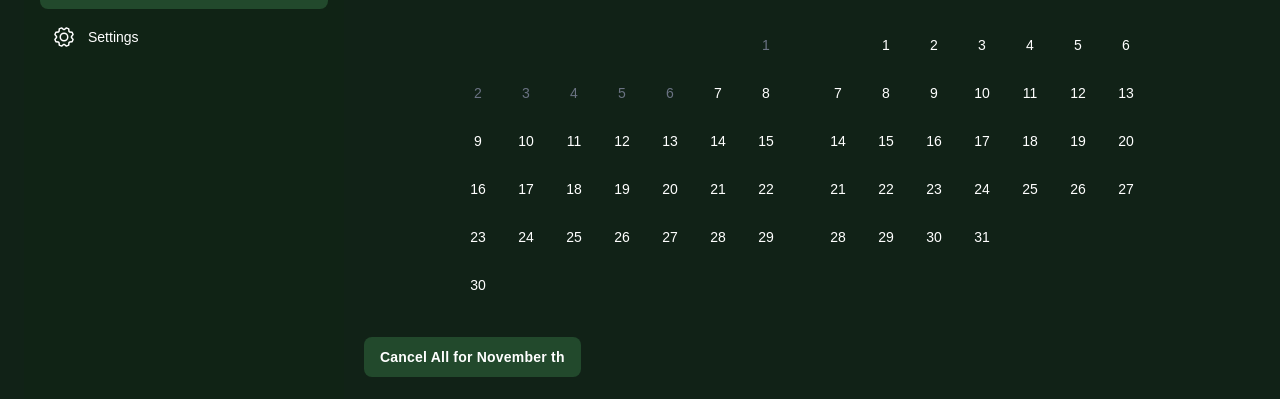
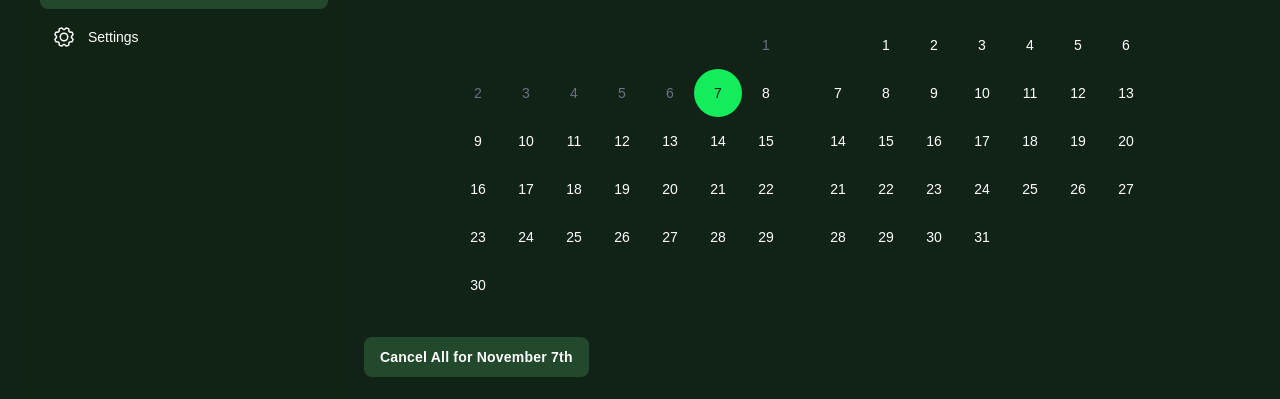
Before and after one commit to NahlBee97/hubeing-frontend, a Next.js app: page /admin/patient in a window 1280 px wide. Shown: the part 224-623 px from the top of the page. Built offline with nearby package versions, Linux system fonts and the light colour scheme; no server answers.

Commit message:
set default date as now date

```diff
--- a/src/app/admin/patient/page.tsx
+++ b/src/app/admin/patient/page.tsx
@@ -5,6 +5,12 @@ export default async function Patient({
 }: {
   searchParams: Promise<{ day?: string; month?: string; year?: string }>;
 }) {
-  const { day, month, year } = await searchParams;
+  let { day, month, year } = await searchParams;
+  if (!day) {
+    const now = new Date();
+    day = String(now.getDate());
+    month = String(now.getMonth());
+    year = String(now.getFullYear());
+  }
   return <PatientListPage day={day} month={month} year={year} />;
 }
--- a/src/app/booking/page.tsx
+++ b/src/app/booking/page.tsx
@@ -5,7 +5,13 @@ export default async function Booking({
 }: {
   searchParams: Promise<{ day?: string, month?: string, year?: string }>;
 }) {
-  const { day, month, year} = await searchParams;
+  let { day, month, year} = await searchParams;
+  if (!day) {
+    const now = new Date();
+    day = String(now.getDate());
+    month = String(now.getMonth());
+    year = String(now.getFullYear());
+  }
   return (
     <div className="layout-container flex h-full grow flex-col">
       <BookingPage day={day} month={month} year={year} />
--- a/src/components/admin/patient/patientTable.tsx
+++ b/src/components/admin/patient/patientTable.tsx
@@ -1,4 +1,4 @@
-"use client"
+"use client";
 
 import { useEffect, useState } from "react";
 import { TableActionButton } from "./actionButton";
@@ -15,13 +15,10 @@ interface props {
 }
 
 export const PatientTable = ({ day, month, year }: props) => {
-  const {isLoggedIn} = useAuthStore();
+  const { isLoggedIn } = useAuthStore();
   const [appointments, setAppointments] = useState<IAppointment[]>([]);
 
-  const activeDateObject = day
-    ? new Date(Number(year), Number(month), Number(day))
-    : 0;
-    console.log(activeDateObject);
+  const activeDateObject = new Date(Number(year), Number(month), Number(day));
 
   const appointmentDate = format(activeDateObject, "yyyy-MM-dd");
 
@@ -63,7 +60,10 @@ export const PatientTable = ({ day, month, year }: props) => {
           </thead>
           <tbody>
             {appointments.map((appointment) => (
-              <tr key={appointment.queueNumber} className="border-t border-t-[#31683f]">
+              <tr
+                key={appointment.queueNumber}
+                className="border-t border-t-[#31683f]"
+              >
                 <td className="h-[72px] px-4 py-2 text-[#90cb9f] text-sm font-normal leading-normal">
                   {appointment.queueNumber}
                 </td>
--- a/src/components/appointments/appointmentPage.tsx
+++ b/src/components/appointments/appointmentPage.tsx
@@ -7,7 +7,7 @@ import { AppointmentCard } from "./appCard";
 import { useAuthStore } from "@/stores/useAuthStore";
 import api from "@/lib/axios";
 import { IAppointment } from "@/interfaces/dataInterfaces";
-import { NoAppointmentsState } from "./NoAppointments";
+import { NoAppointmentsState } from "./noAppointmentList";
 import { useRouter } from "next/navigation";
 
 export const AppointmentsPage = ({ isPast = false }: { isPast: boolean }) => {
--- a/src/components/booking/appointmentDetail.tsx
+++ b/src/components/booking/appointmentDetail.tsx
@@ -24,8 +24,7 @@ export const AppointmentDetails = ({ day, month, year }: props) => {
   const router = useRouter();
   const pathname = usePathname();
 
-  const activeDateObject = day ? new Date(Number(year), Number(month), Number(day)) : 0;
-  console.log(activeDateObject)
+  const activeDateObject = new Date(Number(year), Number(month), Number(day));
 
   const appointmentDate = format(activeDateObject, "yyyy-MM-dd");
 
@@ -56,11 +55,7 @@ export const AppointmentDetails = ({ day, month, year }: props) => {
   };
 
   const handleClickAdd = () => {
-    if (!day) {
-      toast.error("Please Select A Date");
-    } else {
-      setIsConfirmModalOpen(true);
-    }
+    setIsConfirmModalOpen(true);
   };
 
   return (
```
Also changed, not shown: src/components/appointments/noAppointmentList.tsx (renamed from src/components/appointments/NoAppointments.tsx).
